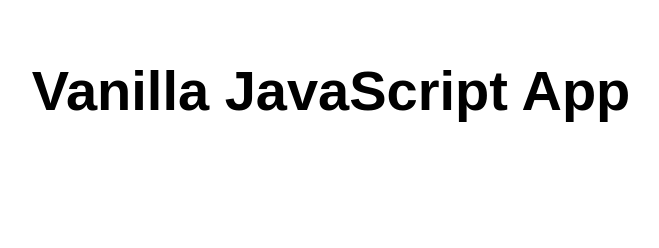
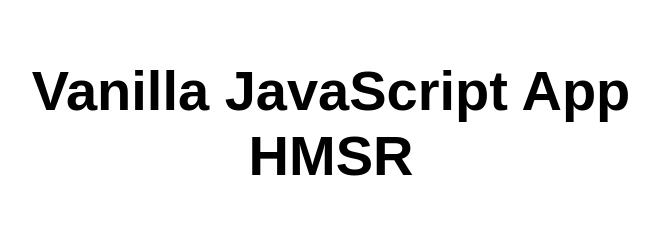
Before and after one commit to hmsr9508/mi-primer-app-hmsr, a website: page src/index.html in a window 1280 px wide. Shown: the whole page, without its empty margins (309-968 px from the left). Drawn offline with Linux system fonts and the light colour scheme.

Commit message:
//Prueba 1 de cambios.

```diff
--- a/src/index.html
+++ b/src/index.html
@@ -10,7 +10,7 @@
 
 <body>
   <main>
-    <h1>Vanilla JavaScript App</h1>
+    <h1>Vanilla JavaScript App HMSR</h1>
   </main>
 </body>
 
```
